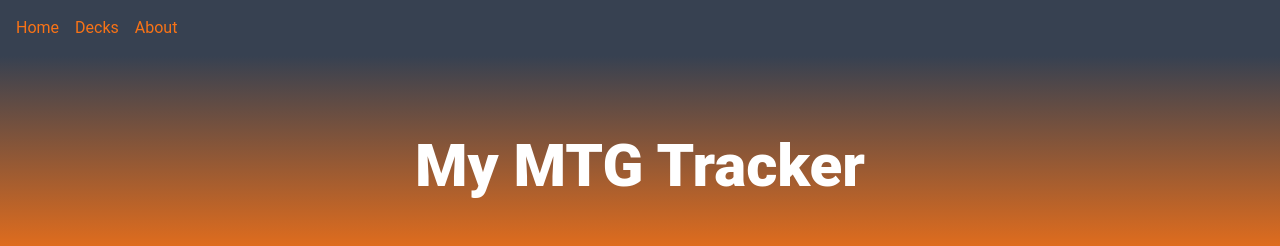
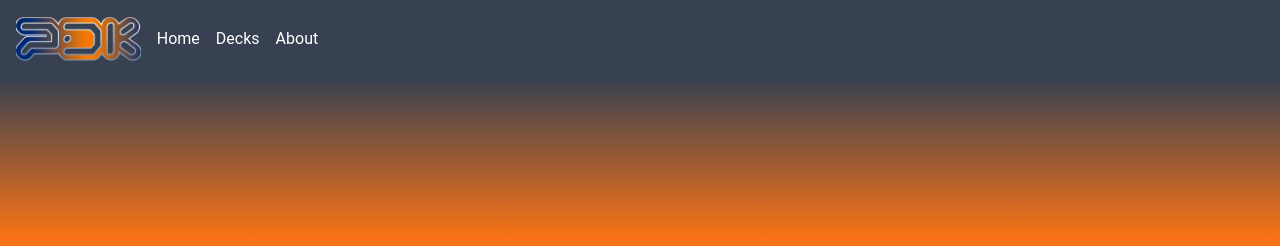
Before and after one commit to Pocketsdk/Commander-Tracker, a React (Vite) app in the folder my-mtg-tracker/: page / in a window 1280 px wide. Shown: the top 246 px of the page. Built offline with nearby package versions, Linux system fonts and the light colour scheme.

Commit message:
tweaked formatting, titles and colors for NavBar and Hero (hero blank for now, may add search, add etc as quick options later.

```diff
--- a/my-mtg-tracker/src/components/Hero.tsx
+++ b/my-mtg-tracker/src/components/Hero.tsx
@@ -2,11 +2,7 @@ const Hero = ({ title = "My MTG Tracker" }) => {
   return (
     <section className="bg-gradient-to-b from-gray-700 to-orange-500 py-20">
       <div className="max-w-7xl mx-auto px-4 sm:px-6 lg:px-8 flex flex-col items-center">
-        <div className="text-center">
-          <h1 className="text-4xl font-extrabold text-white sm:text-5xl md:text-6xl">
-            {title}
-          </h1>
-        </div>
+        <div className="text-center"></div>
       </div>
     </section>
   );
--- a/my-mtg-tracker/src/components/NavBar.tsx
+++ b/my-mtg-tracker/src/components/NavBar.tsx
@@ -1,14 +1,19 @@
-const NavBar = () => {
+const NavBar = ({ title = "My MTG Tracker" }) => {
   return (
     <nav className="bg-gray-700 p-4">
-      <ul className="text-orange-500 flex space-x-4">
-        <li className="hover:text-black">
+      <ul className="text-white flex items-center space-x-4">
+        <li style={{ width: "10%", height: "10%" }}>
+          <a href="/">
+            <img src="src\assets\PDKLogo-cropped.png" />
+          </a>
+        </li>
+        <li className="hover:text-orange-600">
           <a href="/">Home</a>
         </li>
-        <li className="hover:text-black">
+        <li className="hover:text-orange-600">
           <a href="#decks">Decks</a>
         </li>
-        <li className="hover:text-black">
+        <li className="hover:text-orange-600">
           <a href="#about">About</a>
         </li>
       </ul>
```
Also changed, not shown: my-mtg-tracker/src/assets/PDKLogo-cropped.png (added).
